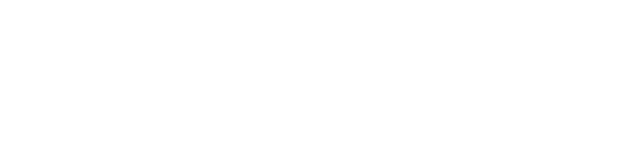
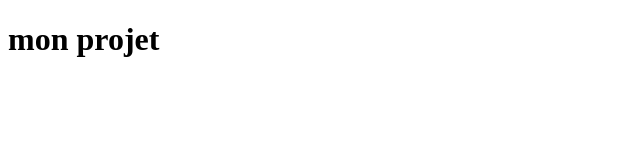
Before and after one commit to ArthurMatho/projet_python, a plain HTML site: page index.html in a window 1280 px wide. Shown: the whole page, without its empty margins (0-640 px from the left). Drawn offline with Linux system fonts and the light colour scheme.

Commit message:
Update index.html

```diff
--- a/index.html
+++ b/index.html
@@ -6,6 +6,6 @@
     <title>Document</title>
 </head>
 <body>
-
+    <h1>mon projet</h1>
 </body>
 </html>
```
